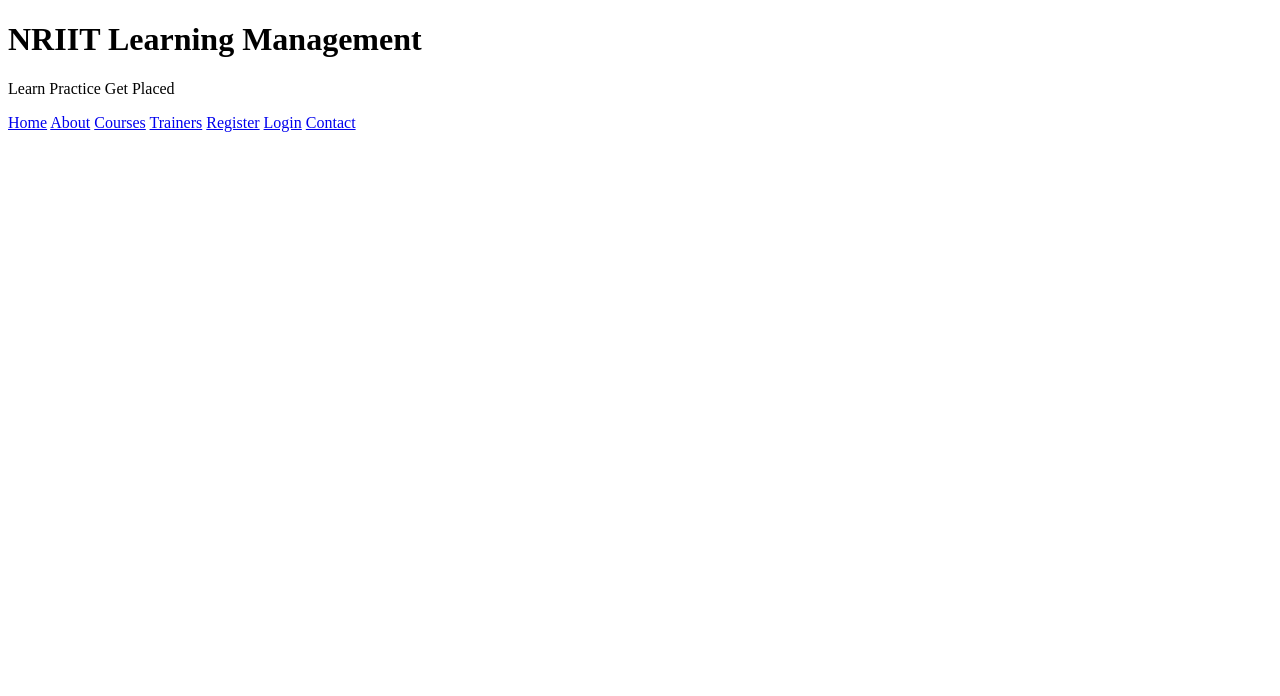
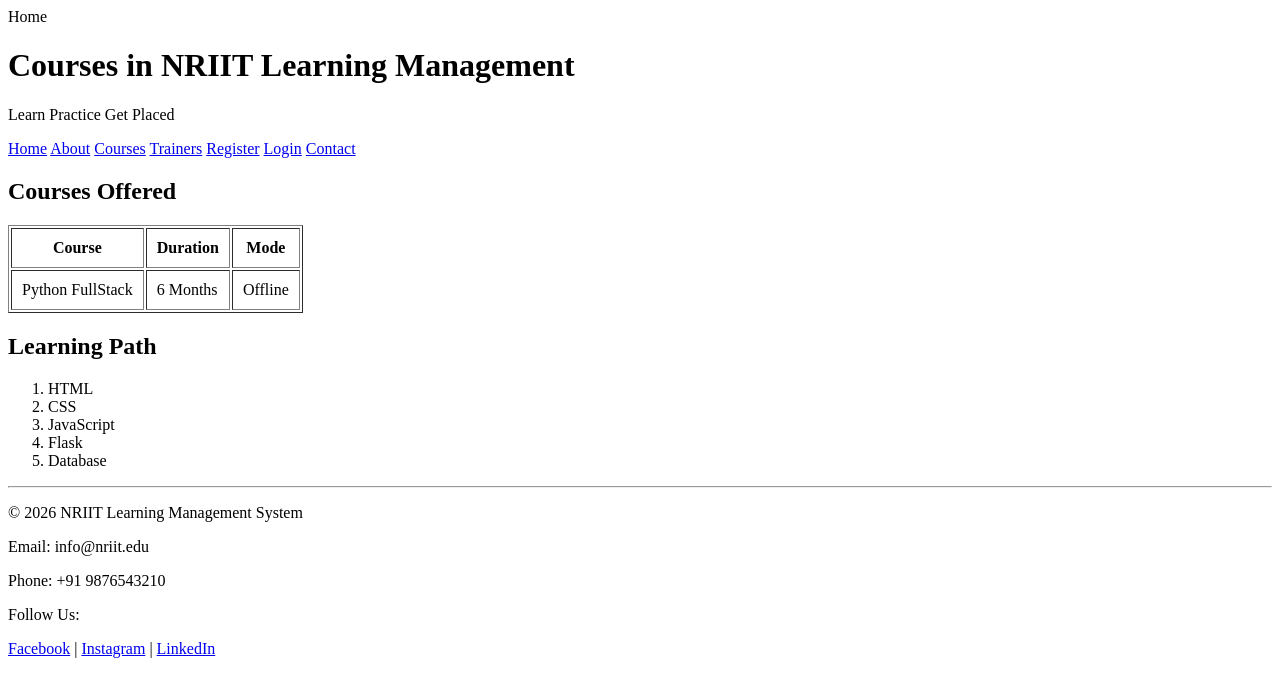
Before and after one commit to MarthiChitkala/Python_fullstack, a plain HTML site: page course.html in a window 1280 px wide. Drawn offline with Linux system fonts and the light colour scheme.

Commit message:
Update course.html

```diff
--- a/course.html
+++ b/course.html
@@ -1,16 +1,17 @@
-<!DOCTYPE html>
+<!doctype html>
 <html lang="en">
+
 <head>
-    <meta charset="UTF-8">
-    <meta name="viewport" content="width=device-width, initial-scale=1.0">
-    <title>Course</title>
+  <meta charset="UTF-8" />
+  <meta name="viewport" content="width=device-width, initial-scale=1.0" />
+  <title>Course page</title>
 </head>
+
 <body>
-
   <header>
-        <h1>NRIIT Learning Management</h1>
+    Home <br />
+    <h1>Courses in NRIIT Learning Management</h1>
     <p>Learn Practice Get Placed</p>
-
     <nav>
       <a href="index.html">Home</a>
       <a href="about.html">About</a>
@@ -21,6 +22,50 @@
       <a href="contact.html">Contact</a>
     </nav>
   </header>
+  <main>
+    <h2>Courses Offered</h2>
+    <table border="|" cellpadding="10">
+      <tr>
+        <th>Course</th>
+        <th>Duration</th>
+        <th>Mode</th>
+      </tr>
+      <tr>
+        <td>Python FullStack</td>
+        <td>6 Months</td>
+        <td>Offline</td>
+      </tr>
+    </table>
+    <section>
+      <h2>Learning Path</h2>
+      <ol>
+        <li>HTML</li>
+        <li>CSS</li>
+        <li>JavaScript</li>
+        <li>Flask</li>
+        <li>Database</li>
+      </ol>
+    </section>
+  </main>
+  <footer>
 
+    <hr>
+
+    <p>&copy; 2026 NRIIT Learning Management System</p>
+
+    <p>Email: info@nriit.edu</p>
+
+    <p>Phone: +91 9876543210</p>
+
+    <p>Follow Us:</p>
+
+    <a href="#">Facebook</a> |
+
+    <a href="#">Instagram</a> |
+
+    <a href="#">LinkedIn</a>
+
+  </footer>
 </body>
+
 </html>
```
Lines whose indentation alone changed are shown as unchanged.
